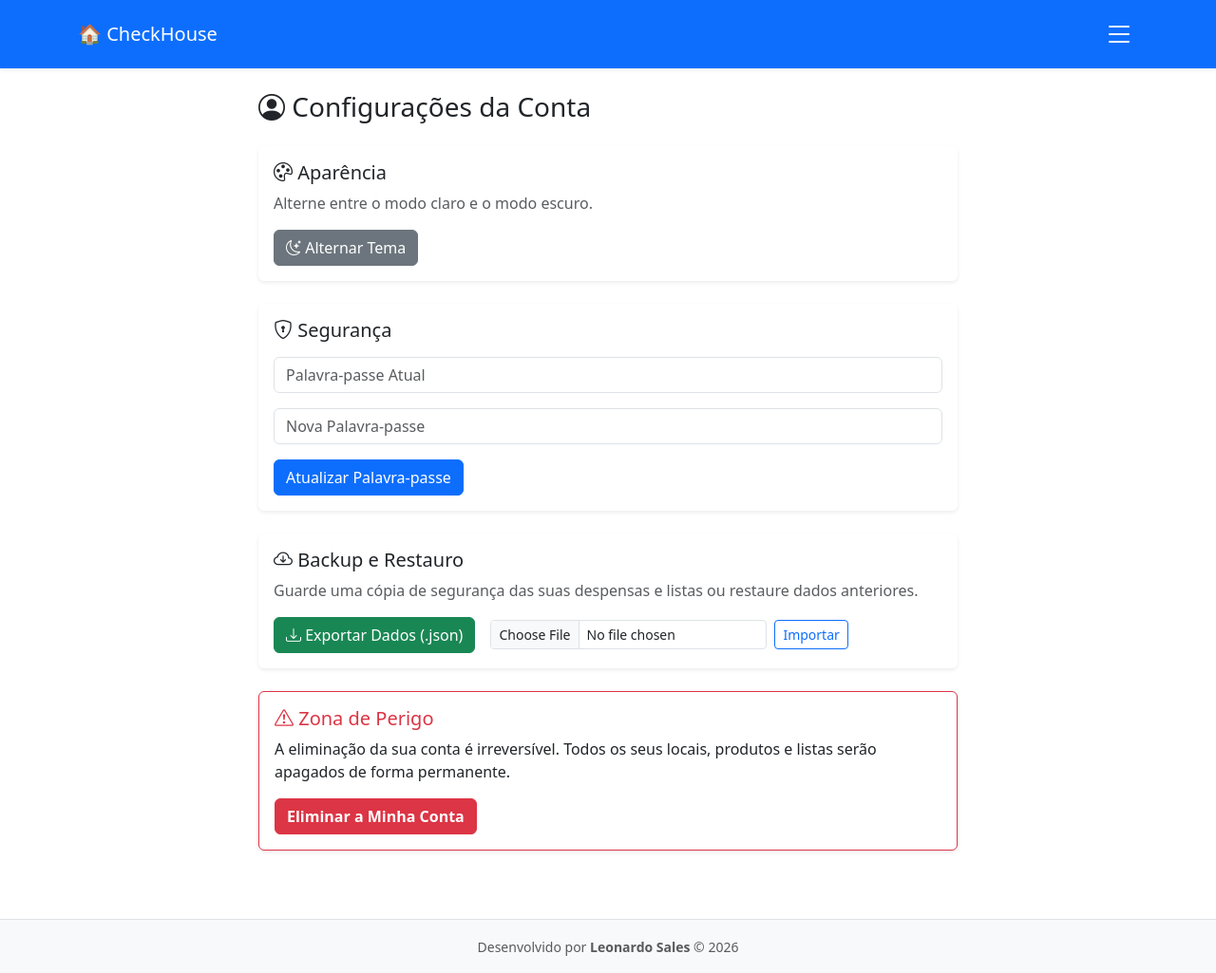
After one commit to leobarros/checkhouse, a Flask app: page /configuracoes in a window 1280 px wide. The commit adds this page. Shown: the whole page at 95% size. Run offline with Flask 3, Linux system fonts and the light colour scheme; the visitor is signed in with stand-in values (Sample User, id 1).

Commit message:
tema escuro e administracao

```diff
--- a/app.py
+++ b/app.py
@@ -1,8 +1,10 @@
 import os
-from flask import Flask, render_template, request, redirect, url_for, flash
+import json
+from flask import Flask, render_template, request, redirect, url_for, flash, Response, send_file
 from flask_login import LoginManager, login_user, logout_user, login_required, current_user
 from werkzeug.security import generate_password_hash, check_password_hash
 from models import db, Local, Produto, ItemCompra, Usuario
+
 
 app = Flask(__name__)
 app.config['SECRET_KEY'] = 'y&qyY7ZRc%RQ&EbtU49LSQKWEQ%&^#@!$%&*()_+'
@@ -321,6 +323,72 @@ def editar_produto(produto_id):
 
     return redirect(url_for('ver_despensa', local_id=produto.local_id))
 
+# Administracao do usuário
+@app.route('/configuracoes')
+@login_required
+def configuracoes():
+    return render_template('configuracoes.html')
+
+@app.route('/alterar_senha', methods=['POST'])
+@login_required
+def alterar_senha():
+    senha_atual = request.form.get('senha_atual')
+    nova_senha = request.form.get('nova_senha')
+
+    if check_password_hash(current_user.senha_hash, senha_atual):
+        current_user.senha_hash = generate_password_hash(nova_senha)
+        db.session.commit()
+        flash('Palavra-passe atualizada com sucesso!', 'success')
+    else:
+        flash('A palavra-passe atual está incorreta.', 'danger')
+    return redirect(url_for('configuracoes'))
+
+@app.route('/exportar_dados')
+@login_required
+def exportar_dados():
+    locais = Local.query.filter_by(usuario_id=current_user.id).all()
+    dados = []
+    for local in locais:
+        dados_local = {
+            'nome': local.nome,
+            'produtos': [{'nome': p.nome, 'quantidade': p.quantidade} for p in local.produtos],
+            'lista': [{'nome': i.nome, 'quantidade': i.quantidade, 'comprado': i.comprado} for i in local.itens_compra]
+        }
+        dados.append(dados_local)
+
+    json_str = json.dumps(dados, indent=4)
+    return Response(json_str, mimetype='application/json', headers={'Content-Disposition': 'attachment;filename=checkhouse_backup.json'})
+
+@app.route('/importar_dados', methods=['POST'])
+@login_required
+def importar_dados():
+    arquivo = request.files.get('arquivo')
+    if arquivo and arquivo.filename.endswith('.json'):
+        dados = json.load(arquivo)
+        for l_data in dados:
+            novo_local = Local(nome=l_data['nome'], usuario_id=current_user.id)
+            db.session.add(novo_local)
+            db.session.flush() # Obtém o ID do novo local imediatamente
+
+            for p_data in l_data.get('produtos', []):
+                db.session.add(Produto(nome=p_data['nome'], quantidade=p_data['quantidade'], local_id=novo_local.id))
+            for i_data in l_data.get('lista', []):
+                db.session.add(ItemCompra(nome=i_data['nome'], quantidade=i_data['quantidade'], comprado=i_data['comprado'], local_id=novo_local.id))
+
+        db.session.commit()
+        flash('Backup restaurado com sucesso!', 'success')
+    return redirect(url_for('configuracoes'))
+
+@app.route('/excluir_conta', methods=['POST'])
+@login_required
+def excluir_conta():
+    # Como a relação "Local" tem cascade="all, delete-orphan", tudo é apagado automaticamente
+    db.session.delete(current_user)
+    db.session.commit()
+    logout_user()
+    return redirect(url_for('login'))
+
+# Sevidor local para desenvolvimento. Em produção, use um servidor WSGI como Gunicorn ou uWSGI.
 if __name__ == '__main__':
     # o host='0.0.0.0' permite que você acesse de outros dispositivos na sua rede local
     app.run(debug=True, host='0.0.0.0', port=5000)
--- a/templates/base.html
+++ b/templates/base.html
@@ -1,5 +1,5 @@
 <!DOCTYPE html>
-<html lang="pt-br">
+<html lang="pt-br" data-bs-theme="light">
 <head>
     <meta charset="UTF-8">
     <meta name="viewport" content="width=device-width, initial-scale=1.0">
@@ -10,14 +10,61 @@
     <!-- Link para os Bootstrap Icons -->
     <link rel="stylesheet" href="https://cdn.jsdelivr.net/npm/bootstrap-icons@1.11.1/font/bootstrap-icons.css">
 </head>
-<body class="bg-light d-flex flex-column min-vh-100">
+<body class="d-flex flex-column min-vh-100 bg-body">
+<!-- Barra de Navegação com Menu Hambúrguer -->
+<!-- Barra de Navegação no topo -->
+    <nav class="navbar navbar-dark bg-primary mb-4 shadow-sm">
+        <div class="container d-flex justify-content-between align-items-center">
+            <a class="navbar-brand" href="/">🏠 CheckHouse</a>
 
-    <!-- Barra de Navegação no topo -->
-    <nav class="navbar navbar-dark bg-primary mb-4 shadow-sm">
-        <div class="container d-flex justify-content-between">
-            <a class="navbar-brand" href="/">🏠 CheckHouse</a>
             {% if current_user.is_authenticated %}
-                <a href="{{ url_for('logout') }}" class="btn btn-outline-light btn-sm">Sair</a>
+            <!-- Menu Hamburger (Só aparece se estiver logado) -->
+            <div class="dropdown">
+                <!-- Ícone do Hamburger -->
+                <button class="btn btn-primary border-0 p-1" type="button" data-bs-toggle="dropdown" aria-expanded="false">
+                    <i class="bi bi-list" style="font-size: 2rem;"></i>
+                </button>
+
+                <!-- Conteúdo do Menu (Dropdown) -->
+                <ul class="dropdown-menu dropdown-menu-end shadow-lg p-3 rounded-4 border-0" style="min-width: 280px; margin-top: 10px;">
+
+                    <!-- Avatar e Saudação (Fiel ao desenho) -->
+                    <li class="d-flex align-items-center mb-3 px-2">
+                        <!-- Gera um círculo com a primeira letra do utilizador maiúscula -->
+                        <div class="bg-primary text-white rounded-circle d-flex justify-content-center align-items-center me-3 shadow-sm" style="width: 50px; height: 50px; font-size: 1.5rem; font-weight: bold;">
+                            {{ current_user.username[0] | upper }}
+                        </div>
+                        <span class="fs-5 fw-bold text-body">Olá, {{ current_user.username | capitalize }}</span>
+                    </li>
+
+                    <li><hr class="dropdown-divider mb-2"></li>
+
+                    <!-- Botão de Tema -->
+                    <li>
+                        <button class="dropdown-item d-flex align-items-center py-2 rounded text-body" type="button" onclick="alternarTema()">
+                            <i class="bi bi-moon-stars fs-5 me-3 text-secondary"></i>
+                            <span class="fs-6 fw-medium">Mudar Tema</span>
+                        </button>
+                    </li>
+
+                    <li><hr class="dropdown-divider my-2"></li>
+
+                    <!-- Configurações -->
+                    <li>
+                        <a class="dropdown-item d-flex align-items-center py-2 rounded text-body" href="{{ url_for('configuracoes') }}">
+                            <i class="bi bi-gear fs-5 me-3 text-secondary"></i>
+                            <span class="fs-6 fw-medium">Configurações</span>
+                        </a>
+                    </li>
+
+                    <li><hr class="dropdown-divider mt-2 mb-3"></li>
+
+                    <!-- Botão Sair (Alinhado à direita conforme desenho) -->
+                    <li class="text-end px-2">
+                        <a href="{{ url_for('logout') }}" class="btn btn-outline-dark px-4 rounded-3 fw-bold">Sair</a>
+                    </li>
+                </ul>
+            </div>
             {% endif %}
         </div>
     </nav>
@@ -27,19 +74,30 @@
         {% block content %}{% endblock %}
     </div>
 
-    <!-- Rodapé -->
-    <footer class="mt-auto py-3 bg-white border-top shadow-sm">
+    <!-- Rodapé adaptável ao tema -->
+    <footer class="mt-auto py-3 bg-body-tertiary border-top shadow-sm">
         <div class="container text-center">
-            <small class="text-muted">
-                Desenvolvido por <strong class="text-secondary">Leonardo Sales</strong> &copy; <span id="anoAtual"></span>
+            <small class="text-body-secondary">
+                Desenvolvido por <strong>Leonardo Sales</strong> &copy; <span id="anoAtual"></span>
             </small>
         </div>
     </footer>
-    <!-- Script do Bootstrap (Obrigatório para o Modal funcionar) -->
+
+    <!-- Scripts -->
     <script src="https://cdn.jsdelivr.net/npm/bootstrap@5.3.0/dist/js/bootstrap.bundle.min.js"></script>
-    <!-- Script para atualizar o ano automaticamente -->
     <script>
         document.getElementById('anoAtual').textContent = new Date().getFullYear();
+
+        // Gestão do Tema Claro/Escuro
+        const temaSalvo = localStorage.getItem('temaCheckHouse') || 'light';
+        document.documentElement.setAttribute('data-bs-theme', temaSalvo);
+
+        function alternarTema() {
+            const temaAtual = document.documentElement.getAttribute('data-bs-theme');
+            const novoTema = temaAtual === 'dark' ? 'light' : 'dark';
+            document.documentElement.setAttribute('data-bs-theme', novoTema);
+            localStorage.setItem('temaCheckHouse', novoTema);
+        }
     </script>
 </body>
 </html>
--- /dev/null
+++ b/templates/configuracoes.html
@@ -0,0 +1,92 @@
+{% extends "base.html" %}
+{% block content %}
+<div class="row">
+    <div class="col-md-8 offset-md-2">
+        <h3 class="mb-4"><i class="bi bi-person-circle"></i> Configurações da Conta</h3>
+
+        {% with messages = get_flashed_messages(with_categories=true) %}
+          {% if messages %}
+            {% for category, message in messages %}
+              <div class="alert alert-{{ category }}">{{ message }}</div>
+            {% endfor %}
+          {% endif %}
+        {% endwith %}
+
+        <!-- Aparência -->
+        <div class="card shadow-sm mb-4 border-0">
+            <div class="card-body">
+                <h5><i class="bi bi-palette"></i> Aparência</h5>
+                <p class="text-muted">Alterne entre o modo claro e o modo escuro.</p>
+                <button class="btn btn-secondary" onclick="alternarTema()"><i class="bi bi-moon-stars"></i> Alternar Tema</button>
+            </div>
+        </div>
+
+        <!-- Segurança -->
+        <div class="card shadow-sm mb-4 border-0">
+            <div class="card-body">
+                <h5><i class="bi bi-shield-lock"></i> Segurança</h5>
+                <form action="{{ url_for('alterar_senha') }}" method="POST" class="mt-3">
+                    <div class="mb-3">
+                        <input type="password" name="senha_atual" class="form-control" placeholder="Palavra-passe Atual" required>
+                    </div>
+                    <div class="mb-3">
+                        <input type="password" name="nova_senha" class="form-control" placeholder="Nova Palavra-passe" minlength="6" required>
+                    </div>
+                    <button type="submit" class="btn btn-primary">Atualizar Palavra-passe</button>
+                </form>
+            </div>
+        </div>
+
+        <!-- Backup e Restauro -->
+        <div class="card shadow-sm mb-4 border-0">
+            <div class="card-body">
+                <h5><i class="bi bi-cloud-arrow-down"></i> Backup e Restauro</h5>
+                <p class="text-muted">Guarde uma cópia de segurança das suas despensas e listas ou restaure dados anteriores.</p>
+                <div class="d-flex gap-3 mt-3 align-items-center">
+                    <a href="{{ url_for('exportar_dados') }}" class="btn btn-success"><i class="bi bi-download"></i> Exportar Dados (.json)</a>
+
+                    <form action="{{ url_for('importar_dados') }}" method="POST" enctype="multipart/form-data" class="d-flex gap-2 m-0">
+                        <input type="file" name="arquivo" accept=".json" class="form-control form-control-sm" required>
+                        <button type="submit" class="btn btn-outline-primary btn-sm">Importar</button>
+                    </form>
+                </div>
+            </div>
+        </div>
+
+        <!-- Zona de Perigo -->
+        <div class="card border-danger shadow-sm mb-4">
+            <!-- Removido o bg-danger bg-opacity-10 para respeitar o modo escuro -->
+            <div class="card-body">
+                <h5 class="text-danger"><i class="bi bi-exclamation-triangle"></i> Zona de Perigo</h5>
+                <!-- Removido o text-dark -->
+                <p>A eliminação da sua conta é irreversível. Todos os seus locais, produtos e listas serão apagados de forma permanente.</p>
+                <button type="button" class="btn btn-danger fw-bold" data-bs-toggle="modal" data-bs-target="#modalExcluirConta">
+                    Eliminar a Minha Conta
+                </button>
+            </div>
+        </div>
+    </div>
+</div>
+
+<!-- Modal Eliminar Conta -->
+<div class="modal fade" id="modalExcluirConta" tabindex="-1" aria-hidden="true">
+    <div class="modal-dialog modal-dialog-centered">
+        <div class="modal-content border-danger">
+            <div class="modal-header bg-danger text-white">
+                <h5 class="modal-title"><i class="bi bi-exclamation-triangle-fill me-2"></i> AVISO CRÍTICO</h5>
+                <button type="button" class="btn-close btn-close-white" data-bs-dismiss="modal"></button>
+            </div>
+            <div class="modal-body text-start">
+                <strong>Isto irá apagar permanentemente a sua conta e todos os dados associados.</strong><br><br>
+                Não poderá desfazer esta ação. Tem a certeza absoluta?
+            </div>
+            <div class="modal-footer">
+                <button type="button" class="btn btn-secondary" data-bs-dismiss="modal">Cancelar</button>
+                <form action="{{ url_for('excluir_conta') }}" method="POST" class="m-0">
+                    <button type="submit" class="btn btn-danger fw-bold">Sim, Apagar Conta Definitivamente</button>
+                </form>
+            </div>
+        </div>
+    </div>
+</div>
+{% endblock %}
--- a/templates/index.html
+++ b/templates/index.html
@@ -47,13 +47,13 @@
                                 </h5>
                                 <button type="button" class="btn-close btn-close-white" data-bs-dismiss="modal" aria-label="Fechar"></button>
                             </div>
-                            <div class="modal-body text-start text-dark text-wrap">
+                            <div class="modal-body text-start text-wrap">
                                 Tem certeza de que deseja apagar o local <strong>{{ local.nome }}</strong>?<br><br>
                                 <span class="text-danger small">
                                     <strong>Atenção:</strong> Todos os itens da despensa e da lista de compras deste local também serão apagados permanentemente.
                                 </span>
                             </div>
-                            <div class="modal-footer bg-light">
+                            <div class="modal-footer">
                                 <button type="button" class="btn btn-secondary" data-bs-dismiss="modal">Cancelar</button>
                                 <form action="{{ url_for('eliminar_local', local_id=local.id) }}" method="POST" class="m-0">
                                     <button type="submit" class="btn btn-danger">Sim, Excluir</button>
```
Also changed, not shown: templates/despensa.html (+4 -4 lines), templates/lista.html (+4 -4 lines).
